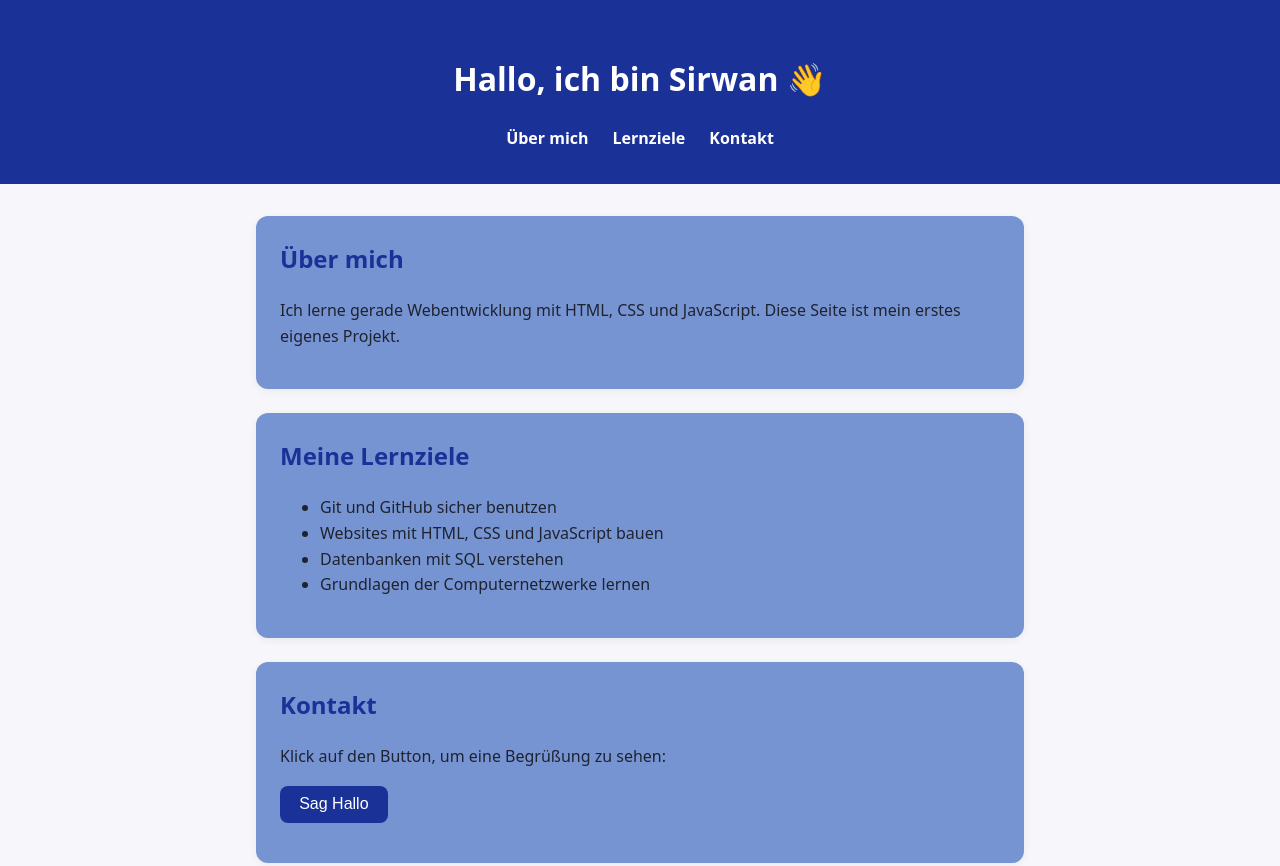
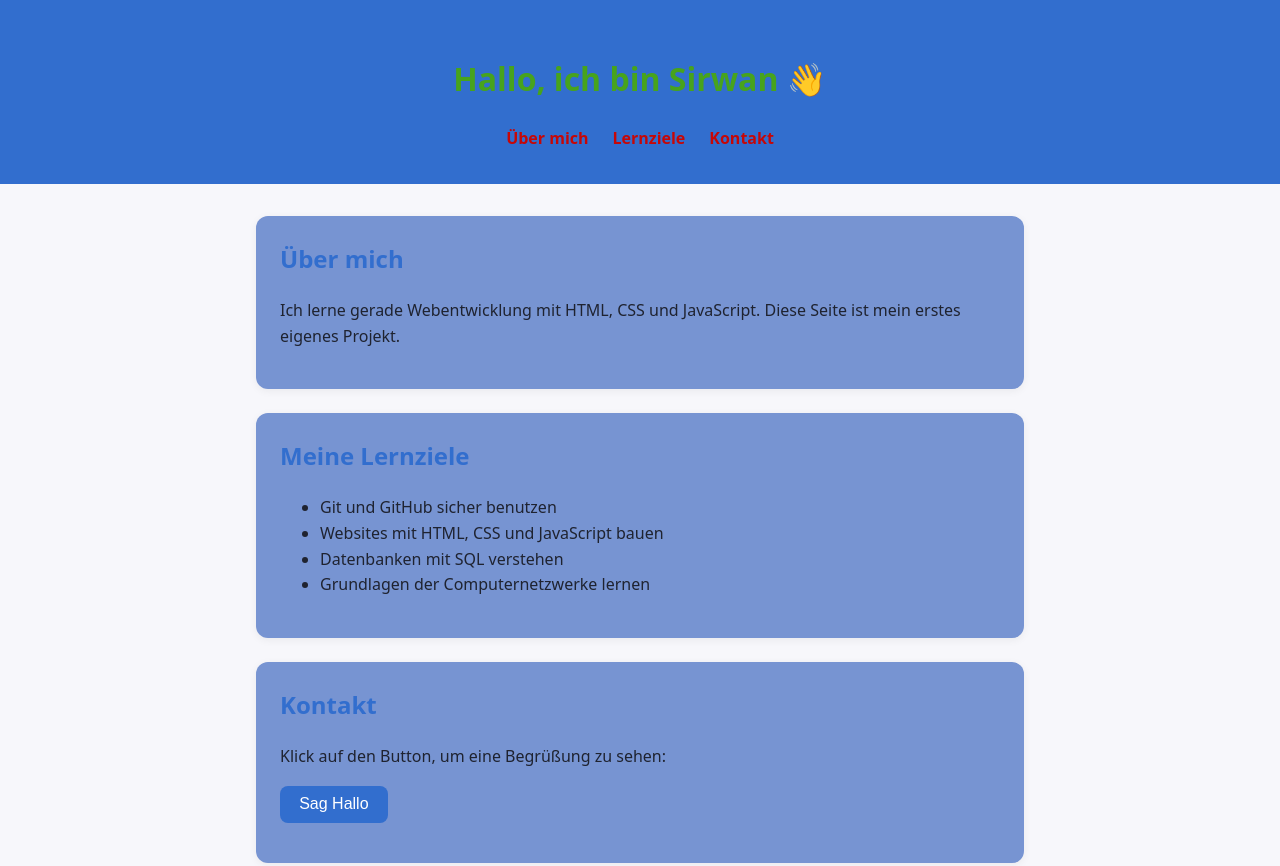
Before and after one commit to sirwan-whs/meine-website, a plain HTML site: page index.html in a window 1280 px wide. Shown: the top 866 px of the page. Drawn offline with Linux system fonts and the light colour scheme.

Commit message:
Klick-Meister

```diff
--- a/script.js
+++ b/script.js
@@ -33,6 +33,9 @@ button.addEventListener("click", function () {
 
   // Mit `Backticks` und ${...} kann man Variablen direkt in Text einsetzen.
   grussText.textContent = `Hallo! Du hast ${anzahlKlicks}-mal geklickt. 🎉`;
+  if (anzahlKlicks >= 5) {
+    grussText.textContent = "Wow, du bist ein Klick-Meister! 🏆";
+  }
 });
 
 /*
--- a/style.css
+++ b/style.css
@@ -17,7 +17,7 @@
 :root {
   --hintergrund: #f7f7fb;
   --text: #1f2330;
-  --akzent: #1a3197; /* Lila-Blau für Links und Button */
+  --akzent: #326ece; /* Lila-Blau für Links und Button */
   --karte: #7794d2;
 }
 
@@ -38,7 +38,7 @@ body {
 /* Kopfbereich: farbiger Hintergrund, Text zentriert. */
 header {
   background-color: var(--akzent);
-  color: white;
+  color: rgb(71, 163, 29);
   text-align: center;
   padding: 2rem 1rem; /* Innenabstand: 2rem oben/unten, 1rem links/rechts */
 }
@@ -52,7 +52,7 @@ nav {
 }
 
 nav a {
-  color: white;
+  color: rgb(198, 7, 7);
   text-decoration: none; /* Unterstreichung entfernen */
   font-weight: 600;
 }
```
